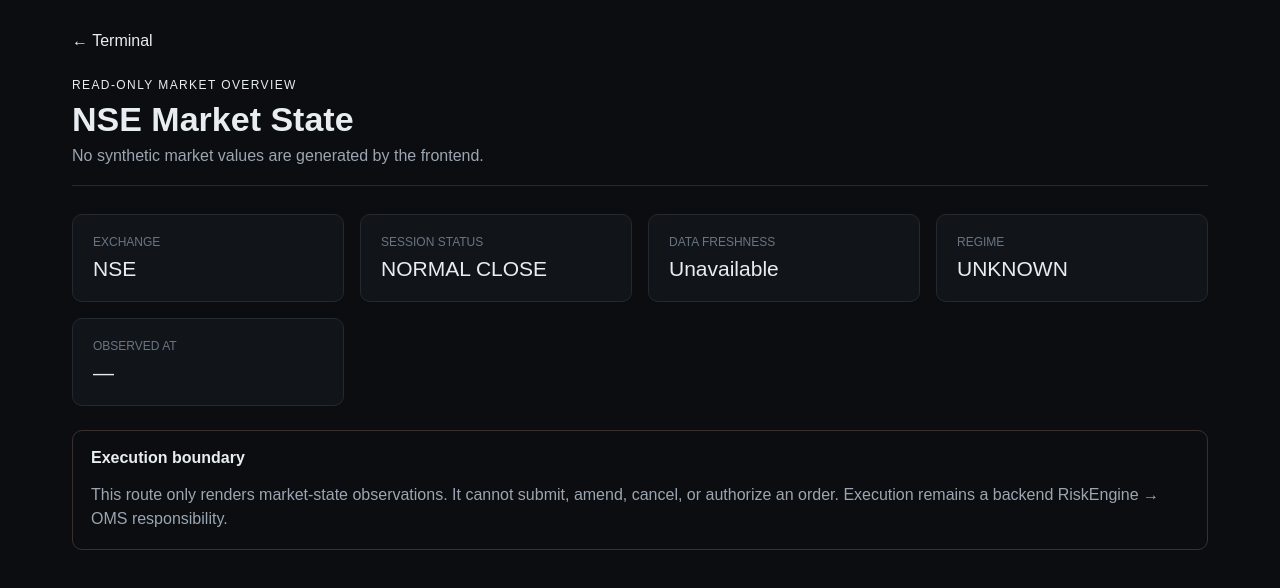
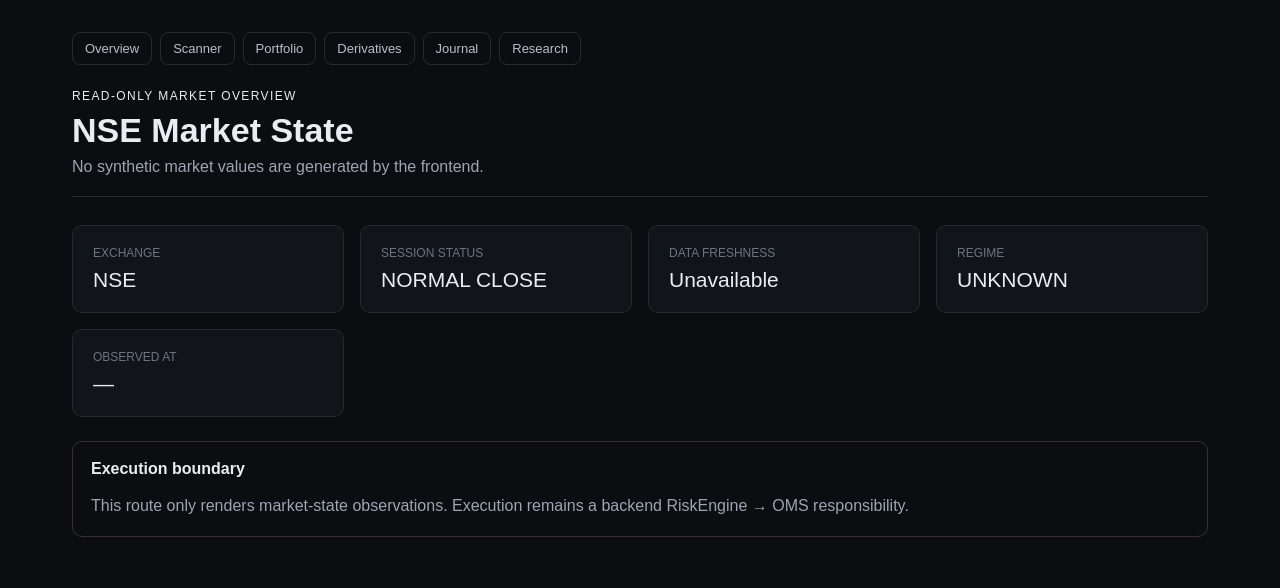
Before and after one commit to RahulParmar1997/Advance-Trading-System, a Next.js app in the folder frontend/: page /market-overview in a window 1280 px wide. Shown: the top 588 px of the page. Built offline with nearby package versions, Linux system fonts and the light colour scheme.

Commit message:
feat: integrate terminal navigation

```diff
--- a/frontend/app/market-overview/page.tsx
+++ b/frontend/app/market-overview/page.tsx
@@ -1,3 +1,5 @@
+import { Navigation } from "../components/navigation";
+
 type MarketOverview = {
   exchange: string;
   status: "NORMAL_OPEN" | "NORMAL_CLOSE" | "PRE_OPEN_START" | "PRE_OPEN_END" | "CLOSING_START" | "CLOSING_END";
@@ -6,7 +8,6 @@ type MarketOverview = {
   regime: "TREND" | "RANGE" | "VOLATILE" | "UNKNOWN";
 };
 
-// Read-only UI contract. Values must come from an authenticated backend API in production.
 const exampleOverview: MarketOverview = {
   exchange: "NSE",
   status: "NORMAL_CLOSE",
@@ -24,15 +25,12 @@ export default function MarketOverviewPage() {
 
   return (
     <main style={{ margin: "0 auto", maxWidth: 1200, padding: 32 }}>
-      <nav style={{ marginBottom: 28 }}>
-        <a href="/">← Terminal</a>
-      </nav>
-      <header style={{ borderBottom: "1px solid #242a31", paddingBottom: 20 }}>
+      <Navigation />
+      <header style={{ borderBottom: "1px solid #242a31", padding: "24px 0 20px" }}>
         <p style={{ margin: 0, fontSize: 12, letterSpacing: 1.4, textTransform: "uppercase" }}>Read-only market overview</p>
         <h1 style={{ margin: "8px 0", fontSize: 34 }}>NSE Market State</h1>
         <p style={{ color: "#9ba6b2", margin: 0 }}>No synthetic market values are generated by the frontend.</p>
       </header>
-
       <section aria-label="Market overview metrics" style={{ display: "grid", gap: 16, gridTemplateColumns: "repeat(auto-fit, minmax(220px, 1fr))", marginTop: 28 }}>
         <Metric title="Exchange" value={overview.exchange} />
         <Metric title="Session status" value={statusLabel(overview.status)} />
@@ -40,12 +38,10 @@ export default function MarketOverviewPage() {
         <Metric title="Regime" value={overview.regime} />
         <Metric title="Observed at" value={overview.observedAt} />
       </section>
-
       <aside style={{ border: "1px solid #3a3030", borderRadius: 10, marginTop: 24, padding: 18 }}>
         <strong>Execution boundary</strong>
         <p style={{ color: "#9ba6b2", lineHeight: 1.5, marginBottom: 0 }}>
-          This route only renders market-state observations. It cannot submit, amend, cancel, or authorize an order.
-          Execution remains a backend RiskEngine → OMS responsibility.
+          This route only renders market-state observations. Execution remains a backend RiskEngine → OMS responsibility.
         </p>
       </aside>
     </main>
```
